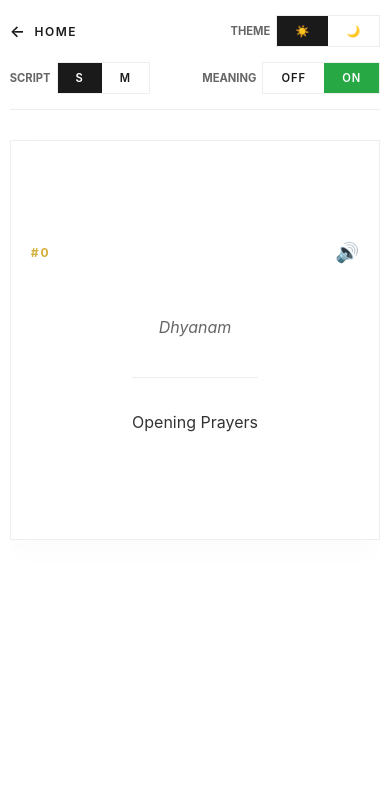
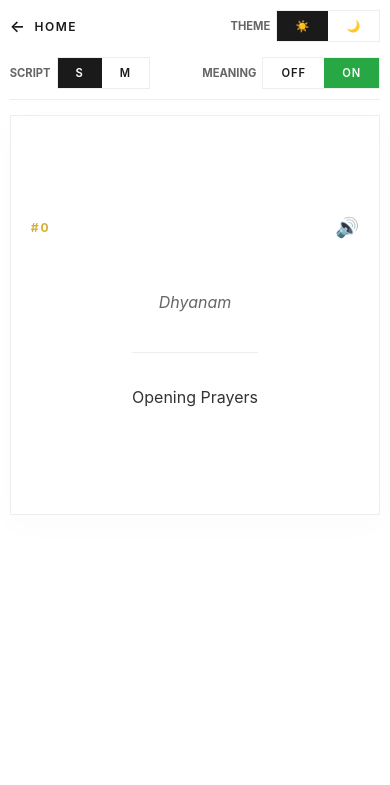
Before and after one commit to arunaj-1989/devotional_app, a Flask app: page /stotram/Vishnu/flashcard/0?lang=sanskrit in a window 390 px wide. Shown: the part 59-844 px from the top of the page. Run offline with Flask 3, Linux system fonts and the light colour scheme.

Commit message:
removed blank space from top

```diff
--- a/static/style.css
+++ b/static/style.css
@@ -60,14 +60,11 @@ body {
 }
 
 .flashcard-page-container {
-    flex: 1;
     display: flex;
     flex-direction: column;
     max-width: 800px;
     width: 95%;
     margin: 0 auto;
-    padding-bottom: 20px;
-    overflow-y: auto;
 }
 
 /* --- Homepage Wix Style --- */
@@ -331,7 +328,8 @@ body {
 
     .controls-row {
         justify-content: space-between;
-        padding: 15px 0;
+        padding: 10px 0;
+        margin-bottom: 15px;
     }
     .home-link {
         width: auto;
```
